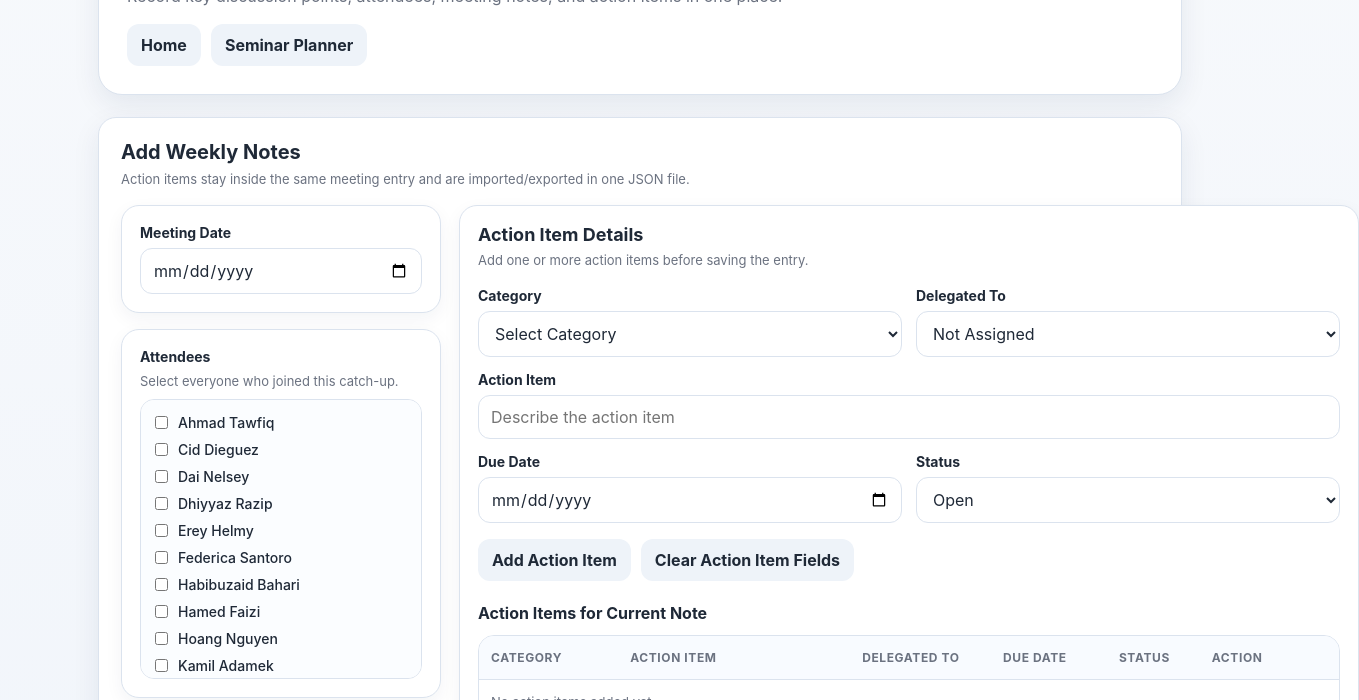
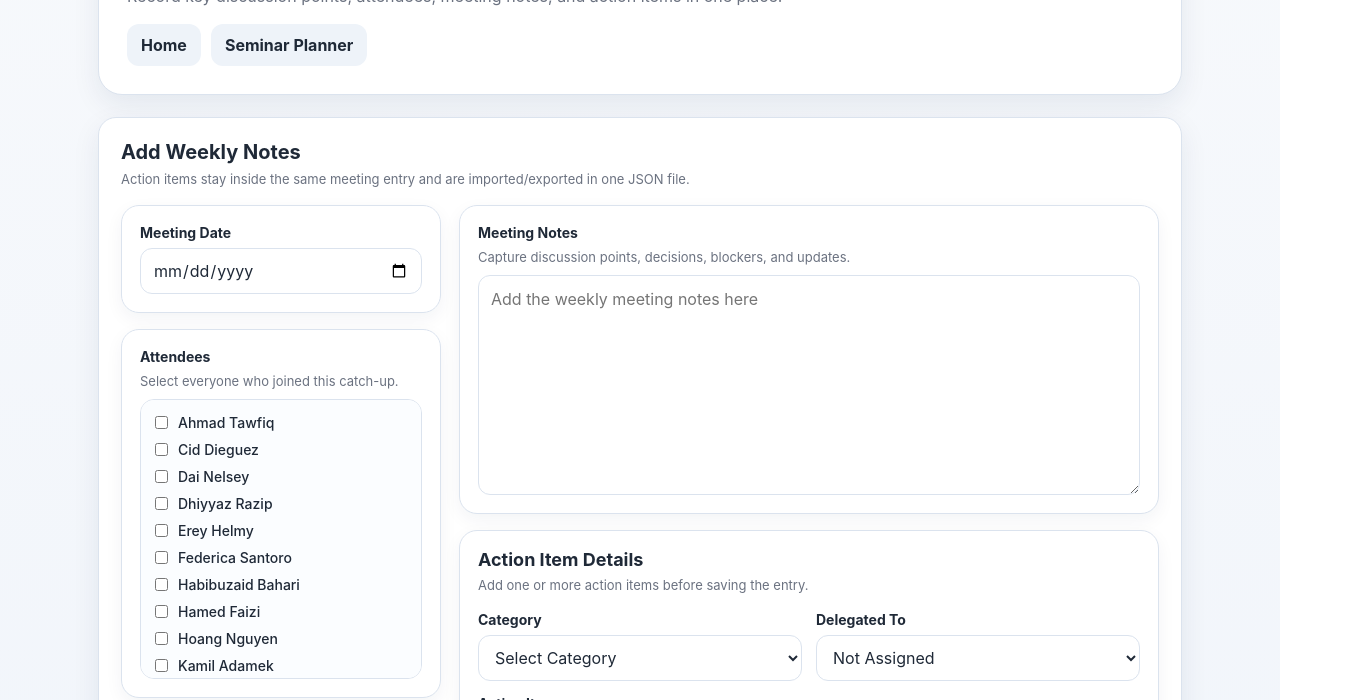
Before and after one commit to HamedFai/seminar-planner, a plain HTML site: page weekly-catchup.html in a window 1280 px wide. Shown: the part 168-868 px from the top of the page, 1359 px wide, since content can reach past the window. Drawn offline with Linux system fonts and the light colour scheme.

Commit message:
Update weekly-catchup.html

```diff
--- a/weekly-catchup.html
+++ b/weekly-catchup.html
@@ -19,7 +19,9 @@
       --radius: 18px;
     }
 
-    * { box-sizing: border-box; }
+    * {
+      box-sizing: border-box;
+    }
 
     body {
       margin: 0;
@@ -29,12 +31,15 @@
     }
 
     .wrap {
+      width: 100%;
       max-width: 1120px;
       margin: 0 auto;
       padding: 32px 18px 48px;
     }
 
-    .hero, .card, .panel {
+    .hero,
+    .card,
+    .panel {
       background: var(--card);
       border: 1px solid var(--line);
       border-radius: 24px;
@@ -50,12 +55,15 @@
       padding: 22px;
       border-radius: var(--radius);
       margin-bottom: 22px;
+      overflow: hidden;
     }
 
     .panel {
       padding: 18px;
       border-radius: 18px;
       box-shadow: var(--shadow-soft);
+      min-width: 0;
+      max-width: 100%;
     }
 
     .eyebrow {
@@ -174,18 +182,23 @@
       gap: 18px;
       align-items: start;
       margin-bottom: 22px;
+      width: 100%;
+      min-width: 0;
     }
 
     .entry-meta,
     .entry-main {
       display: grid;
       gap: 16px;
+      min-width: 0;
+      width: 100%;
     }
 
     .field {
       display: flex;
       flex-direction: column;
       gap: 7px;
+      min-width: 0;
     }
 
     .field label {
@@ -193,8 +206,11 @@
       font-weight: 700;
     }
 
-    input, select, textarea {
+    input,
+    select,
+    textarea {
       width: 100%;
+      min-width: 0;
       border: 1px solid var(--line);
       border-radius: 12px;
       padding: 11px 12px;
@@ -218,7 +234,7 @@
     }
 
     .notes-panel textarea {
-      min-height: 240px;
+      min-height: 220px;
     }
 
     .checklist {
@@ -231,6 +247,7 @@
       background: #fbfdff;
       max-height: 280px;
       overflow: auto;
+      min-width: 0;
     }
 
     .check-item {
@@ -243,35 +260,45 @@
     .check-item input[type="checkbox"] {
       width: auto;
       margin: 0;
+      flex: 0 0 auto;
     }
 
     .check-item label {
       font-weight: 500;
       font-size: 14px;
+      min-width: 0;
     }
 
     .action-item-grid {
       display: grid;
       grid-template-columns: repeat(2, minmax(0, 1fr));
       gap: 14px;
+      min-width: 0;
+      width: 100%;
     }
 
-    .full { grid-column: 1 / -1; }
+    .full {
+      grid-column: 1 / -1;
+    }
 
     .table-wrap {
+      width: 100%;
+      max-width: 100%;
       overflow-x: auto;
       border: 1px solid var(--line);
       border-radius: 16px;
       background: #fff;
+      min-width: 0;
     }
 
     table {
       width: 100%;
       border-collapse: collapse;
-      min-width: 860px;
+      min-width: 720px;
     }
 
-    th, td {
+    th,
+    td {
       padding: 14px 12px;
       border-bottom: 1px solid var(--line);
       text-align: left;
@@ -287,7 +314,9 @@
       letter-spacing: 0.05em;
     }
 
-    tr:last-child td { border-bottom: 0; }
+    tr:last-child td {
+      border-bottom: 0;
+    }
 
     .actions {
       display: flex;
@@ -326,6 +355,7 @@
       background: #fff;
       box-shadow: var(--shadow-soft);
       overflow: hidden;
+      min-width: 0;
     }
 
     .saved-entry-head {
@@ -342,6 +372,7 @@
     .saved-entry-meta {
       display: grid;
       gap: 8px;
+      min-width: 0;
     }
 
     .saved-meta-row {
@@ -358,6 +389,7 @@
       gap: 18px;
       padding: 18px;
       align-items: start;
+      min-width: 0;
     }
 
     .saved-section {
@@ -392,6 +424,7 @@
       border: 1px solid var(--line);
       border-radius: 14px;
       padding: 12px;
+      min-width: 0;
     }
 
     .saved-ai-top {
@@ -432,9 +465,18 @@
     }
 
     @media (max-width: 820px) {
-      .wrap { padding: 18px 14px 36px; }
-      .hero, .card { padding: 18px; }
-      .action-item-grid { grid-template-columns: 1fr; }
+      .wrap {
+        padding: 18px 14px 36px;
+      }
+
+      .hero,
+      .card {
+        padding: 18px;
+      }
+
+      .action-item-grid {
+        grid-template-columns: 1fr;
+      }
     }
   </style>
 </head>
@@ -477,6 +519,14 @@
         </div>
 
         <div class="entry-main">
+          <div class="panel notes-panel">
+            <div class="field">
+              <label for="notes">Meeting Notes</label>
+              <p class="helper">Capture discussion points, decisions, blockers, and updates.</p>
+              <textarea id="notes" placeholder="Add the weekly meeting notes here"></textarea>
+            </div>
+          </div>
+
           <div class="panel">
             <div class="section-head">
               <div>
@@ -532,26 +582,18 @@
               <table id="currentActionItemsTable">
                 <thead>
                   <tr>
-                    <th style="min-width: 120px;">Category</th>
-                    <th style="min-width: 200px;">Action Item</th>
-                    <th style="min-width: 120px;">Delegated To</th>
-                    <th style="min-width: 100px;">Due Date</th>
-                    <th style="min-width: 80px;">Status</th>
-                    <th style="min-width: 120px;">Action</th>
+                    <th>Category</th>
+                    <th>Action Item</th>
+                    <th>Delegated To</th>
+                    <th>Due Date</th>
+                    <th>Status</th>
+                    <th>Action</th>
                   </tr>
                 </thead>
                 <tbody id="currentActionItemsTableBody">
                   <tr><td colspan="6" class="muted">No action items added yet.</td></tr>
                 </tbody>
               </table>
-            </div>
-          </div>
-
-          <div class="panel notes-panel">
-            <div class="field">
-              <label for="notes">Meeting Notes</label>
-              <p class="helper">Capture discussion points, decisions, blockers, and updates.</p>
-              <textarea id="notes" placeholder="Add the weekly meeting notes here"></textarea>
             </div>
           </div>
         </div>
```
